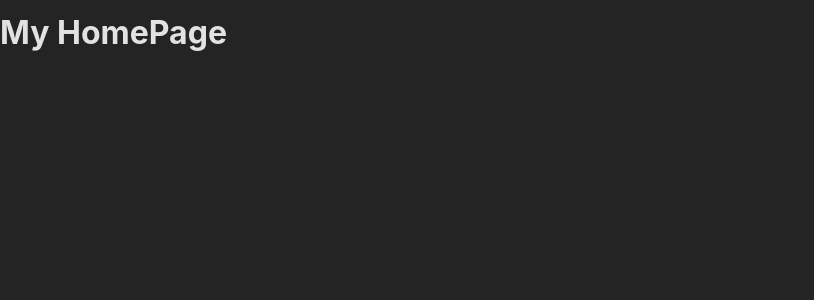
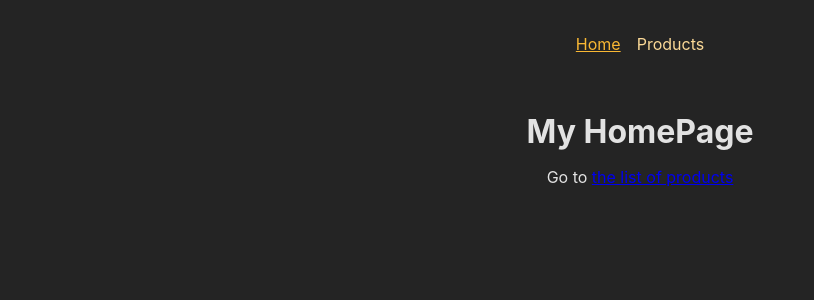
Before and after one commit to arifwp/simple-spa-routing, a React (Create React App) app: page / in a window 1280 px wide. Shown: the top 300 px of the page, without its empty margins (0-814 px from the left). Built offline with nearby package versions, Linux system fonts and the light colour scheme.

Commit message:
add navigation link

```diff
--- a/src/App.js
+++ b/src/App.js
@@ -4,8 +4,10 @@ import {
   RouterProvider,
   // Route,
 } from "react-router-dom";
-import HomePage from "./components/Home";
-import ProductsPage from "./components/Product";
+import HomePage from "./pages/Home";
+import ProductsPage from "./pages/Product";
+import RootLayout from "./pages/Root";
+import ErrorPage from "./pages/Error";
 
 // const routeDefinitions = createRoutesFromElements(
 //   <Route>
@@ -15,10 +17,14 @@ import ProductsPage from "./components/Product";
 // );
 
 const router = createBrowserRouter([
-  { path: "/", element: <HomePage /> },
   {
-    path: "/products",
-    element: <ProductsPage />,
+    path: "/",
+    element: <RootLayout />,
+    errorElement: <ErrorPage />,
+    children: [
+      { path: "/", element: <HomePage /> },
+      { path: "/products", element: <ProductsPage /> },
+    ],
   },
 ]);
 
--- a/src/components/Home.js
+++ /dev/null
@@ -1,5 +0,0 @@
-function HomePage() {
-  return <h1>My HomePage</h1>;
-}
-
-export default HomePage;
--- /dev/null
+++ b/src/components/MainNavigation.js
@@ -0,0 +1,39 @@
+import { Link, NavLink } from "react-router-dom";
+import classes from "./MainNavigation.module.css";
+
+function MainNavigation() {
+  return (
+    <header className={classes.header}>
+      <nav>
+        <ul className={classes.list}>
+          <li>
+            <NavLink
+              to="/"
+              className={({ isActive }) =>
+                isActive ? classes.active : undefined
+              }
+              //   style={({ isActive }) => ({
+              //     textAlign: isActive ? "center" : "left",
+              //   })}
+              end={true}
+            >
+              Home
+            </NavLink>
+          </li>
+          <li>
+            <NavLink
+              to="/products"
+              className={({ isActive }) =>
+                isActive ? classes.active : undefined
+              }
+            >
+              Products
+            </NavLink>
+          </li>
+        </ul>
+      </nav>
+    </header>
+  );
+}
+
+export default MainNavigation;
--- /dev/null
+++ b/src/components/MainNavigation.module.css
@@ -0,0 +1,22 @@
+.header {
+    max-width: 60rem;
+    margin: auto;
+    padding: 2rem;
+    display: flex;
+    justify-content: center;
+  }
+
+  .list {
+    display: flex;
+    gap: 1rem;
+  }
+
+  .list a {
+    text-decoration: none;
+    color: var(--color-primary-400);
+  }
+
+  .list a:hover, .list a.active {
+    color: var(--color-primary-800);
+    text-decoration: underline;
+  }
--- a/src/components/Product.js
+++ /dev/null
@@ -1,5 +0,0 @@
-function ProductsPage() {
-  return <h1>ProductsPage</h1>;
-}
-
-export default ProductsPage;
--- a/src/index.css
+++ b/src/index.css
@@ -48,3 +48,8 @@ ul {
   margin: 0;
   padding: 0;
 }
+
+main {
+  margin: 2rem auto;
+  text-align: center;
+}
--- /dev/null
+++ b/src/pages/Error.js
@@ -0,0 +1,15 @@
+import MainNavigation from "../components/MainNavigation";
+
+function ErrorPage() {
+  return (
+    <>
+      <MainNavigation />
+      <main>
+        <h1>404</h1>
+        <p>Could not find this page</p>
+      </main>
+    </>
+  );
+}
+
+export default ErrorPage;
--- /dev/null
+++ b/src/pages/Home.js
@@ -0,0 +1,18 @@
+import { Link, useNavigate } from "react-router-dom";
+
+function HomePage() {
+  const navigate = useNavigate();
+
+  function navigateHandler() {}
+
+  return (
+    <>
+      <h1>My HomePage</h1>
+      <p>
+        Go to <Link to="/products">the list of products</Link>
+      </p>
+    </>
+  );
+}
+
+export default HomePage;
--- /dev/null
+++ b/src/pages/Product.js
@@ -0,0 +1,15 @@
+function ProductsPage() {
+  return (
+    <>
+      <h1>ProductsPage</h1>
+      <ul>
+        <li>Products 1</li>
+        <li>Products 2</li>
+        <li>Products 3</li>
+        <li>Products 4</li>
+      </ul>
+    </>
+  );
+}
+
+export default ProductsPage;
--- /dev/null
+++ b/src/pages/ProductDetail.js
@@ -0,0 +1,5 @@
+function ProductDetailPage() {
+  return <h1>Product details</h1>;
+}
+
+export default ProductDetailPage;
--- /dev/null
+++ b/src/pages/Root.js
@@ -0,0 +1,15 @@
+import { Outlet } from "react-router-dom";
+import MainNavigation from "../components/MainNavigation";
+
+function RootLayout() {
+  return (
+    <>
+      <MainNavigation />
+      <main>
+        <Outlet />
+      </main>
+    </>
+  );
+}
+
+export default RootLayout;
```
